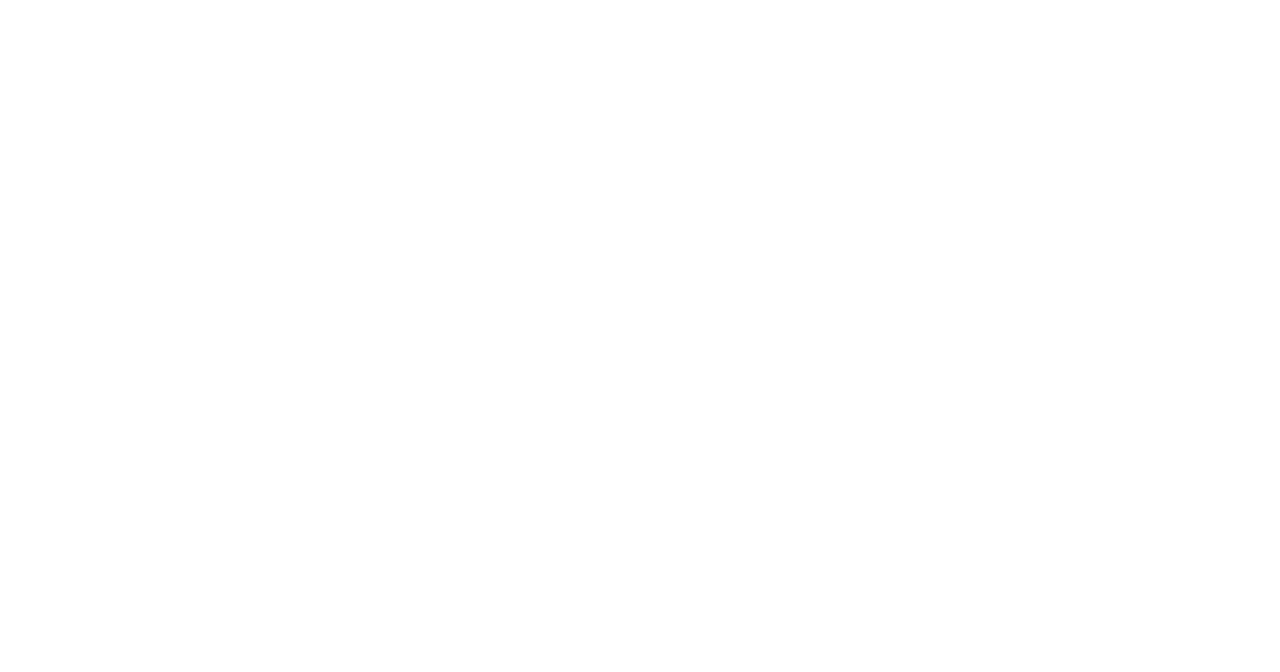
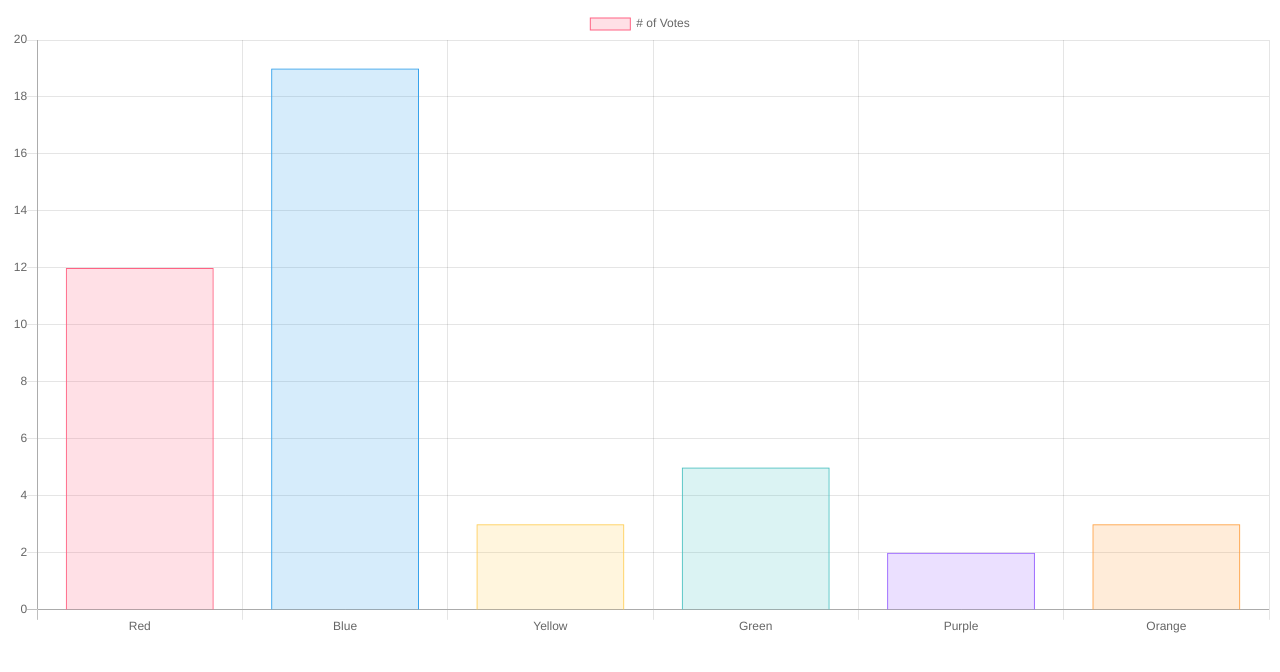
Before and after one commit to ziyif/Hack-CMU, a website: page index.html in a window 1280 px wide. Drawn offline with nearby package versions, Linux system fonts and the light colour scheme.

Commit message:
Starter file

```diff
--- a/index.html
+++ b/index.html
@@ -4,7 +4,50 @@
     <title></title>
     <meta name="viewport" content="width=device-width, initial-scale=1.0"/>
     <meta charset="UTF-8">
+<!--     <script src="https://cdnjs.cloudflare.com/ajax/libs/jquery/3.1.0/jquery.js"></script> -->
+    <script src="https://cdnjs.cloudflare.com/ajax/libs/Chart.js/2.2.2/Chart.bundle.js"></script>
   </head>
   <body>
+    <canvas id="myChart" width="200" height="100"></canvas>
+    <script>
+    var ctx = document.getElementById("myChart");
+    var myChart = new Chart(ctx, {
+        type: 'bar',
+        data: {
+            labels: ["Red", "Blue", "Yellow", "Green", "Purple", "Orange"],
+            datasets: [{
+                label: '# of Votes',
+                data: [12, 19, 3, 5, 2, 3],
+                backgroundColor: [
+                    'rgba(255, 99, 132, 0.2)',
+                    'rgba(54, 162, 235, 0.2)',
+                    'rgba(255, 206, 86, 0.2)',
+                    'rgba(75, 192, 192, 0.2)',
+                    'rgba(153, 102, 255, 0.2)',
+                    'rgba(255, 159, 64, 0.2)'
+                ],
+                borderColor: [
+                    'rgba(255,99,132,1)',
+                    'rgba(54, 162, 235, 1)',
+                    'rgba(255, 206, 86, 1)',
+                    'rgba(75, 192, 192, 1)',
+                    'rgba(153, 102, 255, 1)',
+                    'rgba(255, 159, 64, 1)'
+                ],
+                borderWidth: 1
+            }]
+        },
+        options: {
+            scales: {
+                yAxes: [{
+                    ticks: {
+                        beginAtZero:true
+                    }
+                }]
+            }
+        }
+    });
+    </script>
+
   </body>
 </html>
```
Also changed, not shown: package.json (+16 -3 lines).
